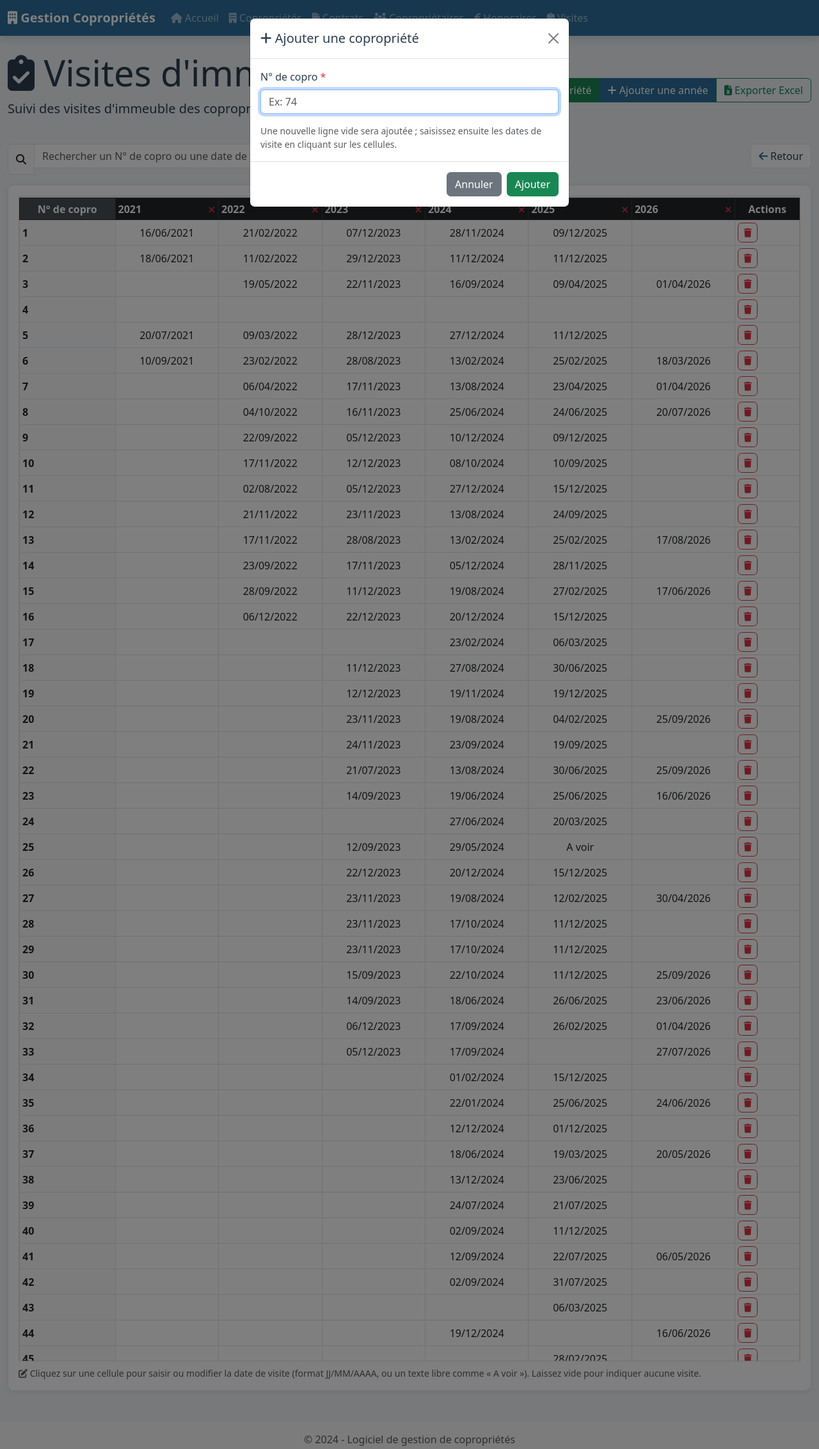
After one commit to Keko-creator/copro_manager, a Flask app: page /visites in a window 1280 px wide, after a click on "Ajouter une copropriété". The commit adds this page. Shown: the top 2265 px of the page at 64% size. Run offline with Flask 3, Linux system fonts and the light colour scheme.

Commit message:
Visites : nouvel onglet reprenant le tableau « Visites d'immeuble agate »
- Modèles VisiteColonne/VisiteLigne/VisiteCellule (colonnes = années,
  lignes = copropriétés), import unique des données de l'Excel
- Page /visites : tableau dynamique, ajout/suppression de colonnes
  (années) et de lignes (copropriétés), édition inline des cellules,
  recherche, export Excel
- Fiche copropriété : carte Visites synchronisée, seules les cellules
  non vides apparaissent, édition directe depuis la fiche
- Dates importées converties au format JJ/MM/AAAA

Co-authored-by: Keko-creator <Keko-creator@users.noreply.github.com>

```diff
--- a/copro_manager/app.py
+++ b/copro_manager/app.py
@@ -7,6 +7,7 @@ import json
 from sqlalchemy.orm import joinedload
 from database import COPROPRIETES_DATA, db, Copropriete, Civilite # <-- Ajoute COPROPRIETES_DATA
 from honoraires_data import HONORAIRE_DATA
+from visites_data import ANNEES as VISITES_ANNEES, LIGNES as VISITES_LIGNES
 
 # ========== CONFIGURATION ==========
 app = Flask(__name__)
@@ -262,6 +263,33 @@ class HonoraireLigne(db.Model):
     @property
     def est_specifique(self):
         return (self.type_facturation or '').strip().lower() == 'spécifique'
+
+# ========== MODÈLES POUR LE TABLEAU VISITES D'IMMEUBLE (dynamique) ==========
+# Approche identique au tableau Assurance : colonnes = années de visite,
+# lignes = copropriétés, cellules = date de visite (ou texte libre).
+# L'ajout/suppression libre de colonnes (années) et de lignes (copros) est
+# possible, et chaque cellule est éditable depuis le tableau ou la fiche copro.
+
+class VisiteColonne(db.Model):
+    __tablename__ = 'visite_colonnes'
+    id = db.Column(db.Integer, primary_key=True)
+    annee = db.Column(db.String(10), nullable=False)  # en-tête: année de visite
+    ordre = db.Column(db.Integer, nullable=False, default=0)
+    cellules = db.relationship('VisiteCellule', backref='colonne', lazy=True, cascade="all, delete-orphan")
+
+class VisiteLigne(db.Model):
+    __tablename__ = 'visite_lignes'
+    id = db.Column(db.Integer, primary_key=True)
+    numero = db.Column(db.Integer)  # N° de copro
+    ordre = db.Column(db.Integer, nullable=False, default=0)
+    cellules = db.relationship('VisiteCellule', backref='ligne', lazy=True, cascade="all, delete-orphan")
+
+class VisiteCellule(db.Model):
+    __tablename__ = 'visite_cellules'
+    id = db.Column(db.Integer, primary_key=True)
+    ligne_id = db.Column(db.Integer, db.ForeignKey('visite_lignes.id'), nullable=False)
+    colonne_id = db.Column(db.Integer, db.ForeignKey('visite_colonnes.id'), nullable=False)
+    valeur = db.Column(db.String(100))  # date de visite (JJ/MM/AAAA) ou texte libre
 
 # ========== UTILITY FUNCTIONS ==========
 def parse_date(date_str):
@@ -950,6 +978,223 @@ def _honoraire_pour_copropriete(numero):
     ).order_by(HonoraireLigne.id).first()
 
 
+# ========== ONGLET VISITES D'IMMEUBLE (tableau « Visites d'immeuble agate ») ==========
+
+def _normaliser_visite(valeur):
+    """Convertit une date ISO (YYYY-MM-DD) au format JJ/MM/AAAA ; laisse le
+    texte libre (ex. « A voir ») inchangé."""
+    valeur = (valeur or '').strip()
+    try:
+        return datetime.strptime(valeur, '%Y-%m-%d').strftime('%d/%m/%Y')
+    except ValueError:
+        return valeur
+
+
+def _importer_visites():
+    """Importe les lignes du tableau « Visites d'immeuble agate » (une seule
+    fois, si les tables sont vides). Une fois fait, le fichier Excel peut
+    être supprimé."""
+    if VisiteColonne.query.count() > 0 or VisiteLigne.query.count() > 0:
+        return
+    colonnes = {}
+    for i, annee in enumerate(VISITES_ANNEES):
+        col = VisiteColonne(annee=annee, ordre=i)
+        db.session.add(col)
+        colonnes[annee] = col
+    db.session.flush()
+    for i, l in enumerate(VISITES_LIGNES):
+        ligne = VisiteLigne(numero=l['numero'], ordre=i)
+        db.session.add(ligne)
+        db.session.flush()
+        for annee, valeur in l['visites'].items():
+            col = colonnes.get(annee)
+            if col is None:
+                continue
+            db.session.add(VisiteCellule(
+                ligne_id=ligne.id, colonne_id=col.id,
+                valeur=_normaliser_visite(valeur)))
+    db.session.commit()
+
+
+def _visites_context():
+    """Construit le contexte de la page Visites depuis la base."""
+    colonnes = VisiteColonne.query.order_by(VisiteColonne.ordre).all()
+    lignes = VisiteLigne.query.order_by(VisiteLigne.numero, VisiteLigne.id).all()
+    rows = []
+    for ligne in lignes:
+        cellules = {c.colonne_id: c.valeur for c in ligne.cellules}
+        rows.append({
+            'id': ligne.id,
+            'numero': ligne.numero,
+            'valeurs': [cellules.get(col.id, '') for col in colonnes],
+        })
+    return {'colonnes': colonnes, 'rows': rows}
+
+
+def _visites_pour_copropriete(numero):
+    """Renvoie les visites d'une copropriété : liste de dicts {colonne_id,
+    annee, valeur}. Ne renvoie QUE les cellules non vides."""
+    colonnes = VisiteColonne.query.order_by(VisiteColonne.ordre).all()
+    ligne = VisiteLigne.query.filter(VisiteLigne.numero == numero).order_by(
+        VisiteLigne.id).first()
+    if not ligne:
+        return None
+    cellules = {c.colonne_id: c.valeur for c in ligne.cellules}
+    visites = []
+    for col in colonnes:
+        valeur = (cellules.get(col.id) or '').strip()
+        if valeur:
+            visites.append({'colonne_id': col.id, 'annee': col.annee, 'valeur': valeur})
+    return {'ligne_id': ligne.id, 'visites': visites}
+
+
+@app.route('/visites', endpoint='visites_page')
+def visites_page():
+    """Tableau des visites d'immeuble chargé depuis la base."""
+    _importer_visites()
+    return render_template('visites.html', **_visites_context())
+
+
+@app.route('/visites/ligne/add', methods=['POST'], endpoint='visites_add_ligne')
+def visites_add_ligne():
+    """Ajoute une ligne (copropriété) au tableau des visites."""
+    numero_raw = request.form.get('numero', '').strip()
+    try:
+        numero = int(float(numero_raw.replace(',', '.')))
+    except (ValueError, TypeError):
+        flash('Veuillez indiquer un N° de copro valide.', 'error')
+        return redirect(url_for('visites_page'))
+    max_ordre = db.session.query(db.func.max(VisiteLigne.ordre)).scalar() or 0
+    ligne = VisiteLigne(numero=numero, ordre=max_ordre + 1)
+    db.session.add(ligne)
+    db.session.commit()
+    flash(f'Ligne ajoutée pour la copropriété {numero}.', 'success')
+    return redirect(url_for('visites_page'))
+
+
+@app.route('/visites/ligne/<int:ligne_id>/delete', methods=['POST'], endpoint='visites_delete_ligne')
+def visites_delete_ligne(ligne_id):
+    ligne = VisiteLigne.query.get_or_404(ligne_id)
+    db.session.delete(ligne)
+    db.session.commit()
+    flash('Ligne supprimée.', 'success')
+    return redirect(url_for('visites_page'))
+
+
+@app.route('/visites/colonne/add', methods=['POST'], endpoint='visites_add_colonne')
+def visites_add_colonne():
+    """Ajoute une colonne (année de visite)."""
+    annee = request.form.get('annee', '').strip()
+    if not annee:
+        flash("Veuillez indiquer l'année de la nouvelle colonne.", 'error')
+        return redirect(url_for('visites_page'))
+    if VisiteColonne.query.filter_by(annee=annee).first():
+        flash(f'La colonne {annee} existe déjà.', 'error')
+        return redirect(url_for('visites_page'))
+    max_ordre = db.session.query(db.func.max(VisiteColonne.ordre)).scalar() or 0
+    col = VisiteColonne(annee=annee, ordre=max_ordre + 1)
+    db.session.add(col)
+    db.session.commit()
+    flash(f'Colonne {annee} ajoutée.', 'success')
+    return redirect(url_for('visites_page'))
+
+
+@app.route('/visites/colonne/<int:colonne_id>/delete', methods=['POST'], endpoint='visites_delete_colonne')
+def visites_delete_colonne(colonne_id):
+    col = VisiteColonne.query.get_or_404(colonne_id)
+    db.session.delete(col)
+    db.session.commit()
+    flash('Colonne supprimée.', 'success')
+    return redirect(url_for('visites_page'))
+
+
+def _visite_cellule_get(ligne_id, colonne_id):
+    return VisiteCellule.query.filter_by(
+        ligne_id=ligne_id, colonne_id=colonne_id).first()
+
+
+@app.route('/visites/cellule/save', methods=['POST'], endpoint='visites_save_cellule')
+def visites_save_cellule():
+    """Sauvegarde une cellule (date de visite ou texte libre).
+    Valeur vide = suppression de la cellule (aucune visite)."""
+    ligne_id = request.form.get('ligne_id', type=int)
+    colonne_id = request.form.get('colonne_id', type=int)
+    valeur = (request.form.get('valeur') or '').strip()
+    if ligne_id is None or colonne_id is None:
+        flash('Données invalides pour la cellule.', 'error')
+        return redirect(request.referrer or url_for('visites_page'))
+    cellule = _visite_cellule_get(ligne_id, colonne_id)
+    if valeur:
+        if cellule:
+            cellule.valeur = valeur
+        else:
+            db.session.add(VisiteCellule(
+                ligne_id=ligne_id, colonne_id=colonne_id, valeur=valeur))
+    elif cellule:
+        db.session.delete(cellule)
+    db.session.commit()
+    flash('Visite sauvegardée.', 'success')
+    dest = request.form.get('from') or 'visites'
+    if dest == 'copropriete':
+        copro_id = request.form.get('copro_id', type=int)
+        if copro_id:
+            return redirect(url_for('copropriete', copro_id=copro_id))
+    return redirect(url_for('visites_page'))
+
+
+@app.route('/visites/export', endpoint='visites_export')
+def visites_export():
+    """Exporte le tableau des visites en Excel (.xlsx)."""
+    import openpyxl
+    from openpyxl.styles import Font, Alignment, PatternFill, Border, Side
+
+    colonnes = VisiteColonne.query.order_by(VisiteColonne.ordre).all()
+    lignes = VisiteLigne.query.order_by(VisiteLigne.numero, VisiteLigne.id).all()
+
+    wb = openpyxl.Workbook()
+    ws = wb.active
+    ws.title = "Visite d'immeuble"
+
+    gras_blanc = Font(bold=True, color="FFFFFF")
+    fond = PatternFill(start_color="212529", end_color="212529", fill_type="solid")
+    bordure = Border(
+        left=Side(style="thin"), right=Side(style="thin"),
+        top=Side(style="thin"), bottom=Side(style="thin"))
+    centre = Alignment(horizontal="center", vertical="center", wrap_text=True)
+
+    headers = ['N° de copro'] + [c.annee for c in colonnes]
+    for c, h in enumerate(headers, start=1):
+        cell = ws.cell(row=1, column=c, value=h)
+        cell.font = gras_blanc
+        cell.fill = fond
+        cell.alignment = centre
+        cell.border = bordure
+
+    ligne_excel = 2
+    for ligne in lignes:
+        cellules = {cl.colonne_id: cl.valeur for cl in ligne.cellules}
+        ws.cell(row=ligne_excel, column=1, value=ligne.numero).border = bordure
+        for c, col in enumerate(colonnes, start=2):
+            ws.cell(row=ligne_excel, column=c, value=cellules.get(col.id, '')).border = bordure
+        ligne_excel += 1
+
+    ws.column_dimensions['A'].width = 14
+    for c in range(2, len(headers) + 1):
+        ws.column_dimensions[openpyxl.utils.get_column_letter(c)].width = 14
+    ws.freeze_panes = "B2"
+
+    nom_fichier = f"visites_{datetime.now().strftime('%Y-%m-%d')}.xlsx"
+    tampon = io.BytesIO()
+    wb.save(tampon)
+    tampon.seek(0)
+    return send_file(
+        tampon,
+        as_attachment=True,
+        download_name=nom_fichier,
+        mimetype="application/vnd.openxmlformats-officedocument.spreadsheetml.sheet"
+    )
+
+
 @app.route('/')
 def index():
     stats = get_statistiques()
@@ -1083,6 +1328,7 @@ def copropriete(copro_id):
     civilites = Civilite.query.all()
     assurance_contrat = _assurance_pour_copropriete(copropriete.numero)
     honoraire_ligne = _honoraire_pour_copropriete(copropriete.numero)
+    visites = _visites_pour_copropriete(copropriete.numero)
 
     return render_template(
         'copropriete.html',
@@ -1096,6 +1342,7 @@ def copropriete(copro_id):
         civilites=civilites,
         assurance_contrat=assurance_contrat,
         honoraire_ligne=honoraire_ligne,
+        visites=visites,
     )
 
 @app.route('/coproprietaire/<int:coproprietaire_id>/delete', methods=['POST'])
@@ -1787,4 +2034,7 @@ if __name__ == '__main__':
         # Importer les honoraires depuis les données « Honoraire agate » (une fois)
         _importer_honoraires()
 
+        # Importer les visites depuis les données « Visites d'immeuble agate » (une fois)
+        _importer_visites()
+
     app.run(debug=True, host='0.0.0.0', port=5000)
--- a/copro_manager/templates/base.html
+++ b/copro_manager/templates/base.html
@@ -42,6 +42,9 @@
                         <li class="nav-item">
                             <a class="nav-link" href="{{ url_for('honoraires_page') }}"><i class="fas fa-euro-sign"></i> Honoraires</a>
                         </li>
+                        <li class="nav-item">
+                            <a class="nav-link" href="{{ url_for('visites_page') }}"><i class="fas fa-clipboard-check"></i> Visites</a>
+                        </li>
                     </ul>
                 </div>
             </div>
--- /dev/null
+++ b/copro_manager/templates/visites.html
@@ -0,0 +1,260 @@
+{% extends "base.html" %}
+{% block title %}Visites d'immeuble - Copro Manager{% endblock %}
+{% block styles %}
+<style>
+    .visite-scroll-wrapper {
+        max-height: 70vh;
+        overflow: auto;
+        border: 1px solid #dee2e6;
+    }
+    .visite-scroll-wrapper thead th {
+        position: sticky;
+        top: 0;
+        z-index: 10;
+        background-color: #212529;
+    }
+    .visite-scroll-wrapper td:first-child,
+    .visite-scroll-wrapper th:first-child {
+        position: sticky;
+        left: 0;
+        z-index: 5;
+        background-color: #f8f9fa;
+    }
+    .visite-scroll-wrapper thead th:first-child {
+        z-index: 15;
+        background-color: #495057;
+    }
+    .visite-scroll-top {
+        overflow-x: auto;
+        overflow-y: hidden;
+        border: 1px solid #dee2e6;
+        border-bottom: none;
+    }
+    .visite-scroll-top-inner {
+        height: 1px;
+    }
+    .visite-scroll-wrapper td.visite-cell {
+        min-width: 110px;
+        cursor: pointer;
+    }
+    .visite-scroll-wrapper td.visite-cell:hover {
+        background-color: #e9ecef;
+    }
+    .visite-scroll-wrapper td.visite-cell input {
+        width: 100%;
+        border: none;
+        background: transparent;
+        text-align: center;
+    }
+</style>
+{% endblock %}
+{% block content %}
+<div class="row mb-4">
+    <div class="col-md-12 d-flex justify-content-between align-items-center flex-wrap gap-2">
+        <div>
+            <h1 class="display-4"><i class="fas fa-clipboard-check"></i> Visites d'immeuble</h1>
+            <p class="lead">Suivi des visites d'immeuble des copropriétés ({{ rows|length }} copropriétés)</p>
+        </div>
+        <div class="btn-group">
+            <button type="button" class="btn btn-success" data-bs-toggle="modal" data-bs-target="#addVisiteLigneModal">
+                <i class="fas fa-plus"></i> Ajouter une copropriété
+            </button>
+            <button type="button" class="btn btn-primary" data-bs-toggle="modal" data-bs-target="#addVisiteColonneModal">
+                <i class="fas fa-plus"></i> Ajouter une année
+            </button>
+            <a href="{{ url_for('visites_export') }}" class="btn btn-outline-success">
+                <i class="fas fa-file-excel"></i> Exporter Excel
+            </a>
+        </div>
+    </div>
+</div>
+
+<div class="row mb-3">
+    <div class="col-md-6">
+        <div class="input-group">
+            <span class="input-group-text"><i class="fas fa-search"></i></span>
+            <input type="text" id="visiteSearch" class="form-control" placeholder="Rechercher un N° de copro ou une date de visite...">
+        </div>
+    </div>
+    <div class="col-md-6 text-end">
+        <a href="{{ url_for('index') }}" class="btn btn-outline-primary">
+            <i class="fas fa-arrow-left"></i> Retour
+        </a>
+    </div>
+</div>
+
+<div class="card">
+    <div class="card-body">
+        {% if colonnes %}
+        <div class="visite-scroll-top">
+            <div class="visite-scroll-top-inner"></div>
+        </div>
+        <div class="table-responsive visite-scroll-wrapper">
+            <table class="table table-sm table-bordered table-hover align-middle" id="visiteTable">
+                <thead class="table-dark">
+                    <tr class="text-center">
+                        <th>N° de copro</th>
+                        {% for col in colonnes %}
+                        <th>
+                            <div class="d-flex justify-content-between align-items-center">
+                                <span>{{ col.annee }}</span>
+                                <form method="POST" action="{{ url_for('visites_delete_colonne', colonne_id=col.id) }}"
+                                      class="d-inline" onsubmit="return confirm('Supprimer la colonne {{ col.annee }} et toutes ses dates ?');">
+                                    <button type="submit" class="btn btn-sm btn-link text-danger p-0 ms-1" title="Supprimer la colonne">
+                                        <i class="fas fa-times"></i>
+                                    </button>
+                                </form>
+                            </div>
+                        </th>
+                        {% endfor %}
+                        <th>Actions</th>
+                    </tr>
+                </thead>
+                <tbody>
+                    {% for row in rows %}
+                    <tr class="visite-row">
+                        <td class="fw-bold">{{ row.numero }}</td>
+                        {% for cell in row.valeurs %}
+                        <td class="visite-cell text-center"
+                            data-ligne-id="{{ row.id }}"
+                            data-colonne-id="{{ colonnes[loop.index0].id }}"
+                            title="Cliquez pour saisir/modifier la date de visite">{{ cell or '' }}</td>
+                        {% endfor %}
+                        <td>
+                            <form method="POST" action="{{ url_for('visites_delete_ligne', ligne_id=row.id) }}"
+                                  class="d-inline" onsubmit="return confirm('Supprimer la ligne N° {{ row.numero }} ?');">
+                                <button type="submit" class="btn btn-sm btn-outline-danger" title="Supprimer la ligne">
+                                    <i class="fas fa-trash"></i>
+                                </button>
+                            </form>
+                        </td>
+                    </tr>
+                    {% endfor %}
+                </tbody>
+            </table>
+        </div>
+        <p class="text-muted small mt-2 mb-0">
+            <i class="fas fa-edit"></i> Cliquez sur une cellule pour saisir ou modifier la date de visite
+            (format JJ/MM/AAAA, ou un texte libre comme « A voir »). Laissez vide pour indiquer aucune visite.
+        </p>
+        {% else %}
+        <div class="alert alert-info">Aucune donnée de visites.</div>
+        {% endif %}
+    </div>
+</div>
+
+<!-- Modal ajout d'une copropriété -->
+<div class="modal fade" id="addVisiteLigneModal" tabindex="-1">
+    <div class="modal-dialog">
+        <div class="modal-content">
+            <form method="POST" action="{{ url_for('visites_add_ligne') }}">
+                <div class="modal-header">
+                    <h5 class="modal-title"><i class="fas fa-plus"></i> Ajouter une copropriété</h5>
+                    <button type="button" class="btn-close" data-bs-dismiss="modal"></button>
+                </div>
+                <div class="modal-body">
+                    <div class="mb-3">
+                        <label class="form-label">N° de copro <span class="text-danger">*</span></label>
+                        <input type="text" class="form-control" name="numero" required placeholder="Ex: 74">
+                    </div>
+                    <p class="text-muted small mb-0">Une nouvelle ligne vide sera ajoutée ; saisissez ensuite les dates de visite en cliquant sur les cellules.</p>
+                </div>
+                <div class="modal-footer">
+                    <button type="button" class="btn btn-secondary" data-bs-dismiss="modal">Annuler</button>
+                    <button type="submit" class="btn btn-success">Ajouter</button>
+                </div>
+            </form>
+        </div>
+    </div>
+</div>
+
+<!-- Modal ajout d'une année -->
+<div class="modal fade" id="addVisiteColonneModal" tabindex="-1">
+    <div class="modal-dialog">
+        <div class="modal-content">
+            <form method="POST" action="{{ url_for('visites_add_colonne') }}">
+                <div class="modal-header">
+                    <h5 class="modal-title"><i class="fas fa-plus"></i> Ajouter une année</h5>
+                    <button type="button" class="btn-close" data-bs-dismiss="modal"></button>
+                </div>
+                <div class="modal-body">
+                    <div class="mb-3">
+                        <label class="form-label">Année <span class="text-danger">*</span></label>
+                        <input type="text" class="form-control" name="annee" required placeholder="Ex: 2027">
+                    </div>
+                </div>
+                <div class="modal-footer">
+                    <button type="button" class="btn btn-secondary" data-bs-dismiss="modal">Annuler</button>
+                    <button type="submit" class="btn btn-primary">Ajouter</button>
+                </div>
+            </form>
+        </div>
+    </div>
+</div>
+{% endblock %}
+{% block scripts %}
+<script>
+(function() {
+    const scrollTop = document.querySelector('.visite-scroll-top');
+    const scrollTopInner = document.querySelector('.visite-scroll-top-inner');
+    const scrollWrapper = document.querySelector('.visite-scroll-wrapper');
+    const table = document.getElementById('visiteTable');
+    if (scrollTop && scrollWrapper && table) {
+        scrollTopInner.style.width = table.scrollWidth + 'px';
+        scrollTop.addEventListener('scroll', function() {
+            scrollWrapper.scrollLeft = scrollTop.scrollLeft;
+        });
+        scrollWrapper.addEventListener('scroll', function() {
+            scrollTop.scrollLeft = scrollWrapper.scrollLeft;
+        });
+        window.addEventListener('resize', function() {
+            scrollTopInner.style.width = table.scrollWidth + 'px';
+        });
+    }
+
+    const search = document.getElementById('visiteSearch');
+    const rows = document.querySelectorAll('#visiteTable tbody tr.visite-row');
+    if (search) {
+        search.addEventListener('input', function() {
+            const q = this.value.trim().toLowerCase();
+            rows.forEach(function(tr) {
+                const text = tr.textContent.toLowerCase();
+                tr.style.display = (q === '' || text.includes(q)) ? '' : 'none';
+            });
+        });
+    }
+
+    // Édition inline d'une cellule : clic -> champ de saisie -> sauvegarde
+    document.querySelectorAll('td.visite-cell').forEach(function(td) {
+        td.addEventListener('click', function() {
+            if (td.querySelector('input')) return;
+            const valeurActuelle = td.textContent.trim();
+            const input = document.createElement('input');
+            input.type = 'text';
+            input.value = valeurActuelle;
+            input.placeholder = 'JJ/MM/AAAA';
+            td.textContent = '';
+            td.appendChild(input);
+            input.focus();
+            input.select();
+
+            function sauvegarder() {
+                const fd = new FormData();
+                fd.append('ligne_id', td.getAttribute('data-ligne-id'));
+                fd.append('colonne_id', td.getAttribute('data-colonne-id'));
+                fd.append('valeur', input.value.trim());
+                fd.append('from', 'visites');
+                fetch("{{ url_for('visites_save_cellule') }}", { method: 'POST', body: fd })
+                    .then(function() { window.location.reload(); });
+            }
+
+            input.addEventListener('keydown', function(e) {
+                if (e.key === 'Enter') { e.preventDefault(); sauvegarder(); }
+                if (e.key === 'Escape') { window.location.reload(); }
+            });
+            input.addEventListener('blur', sauvegarder);
+        });
+    });
+})();
+</script>
+{% endblock %}
```
Also changed, not shown: copro_manager/templates/copropriete.html (+52 -0 lines), copro_manager/visites_data.py (added, +94 -0 lines).
